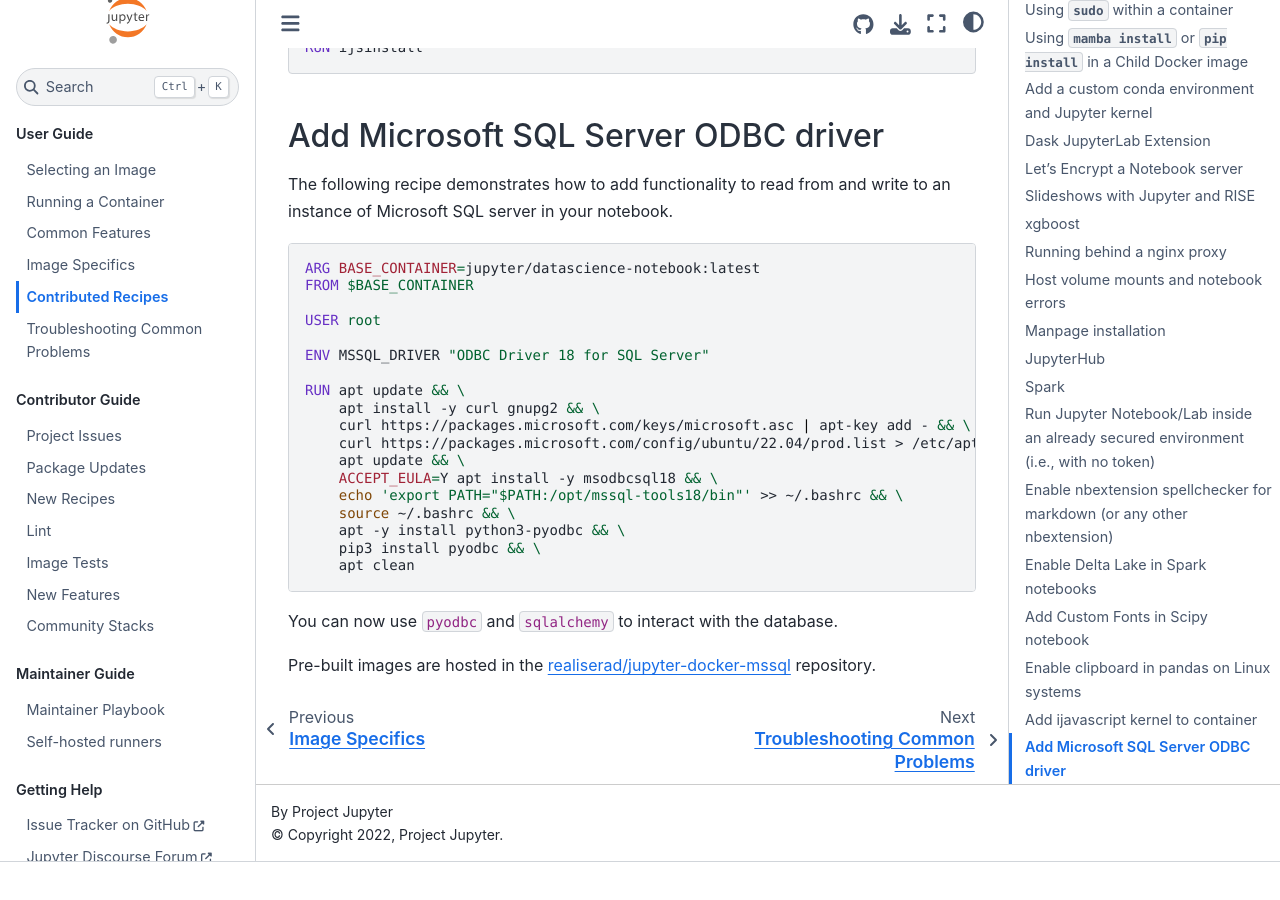
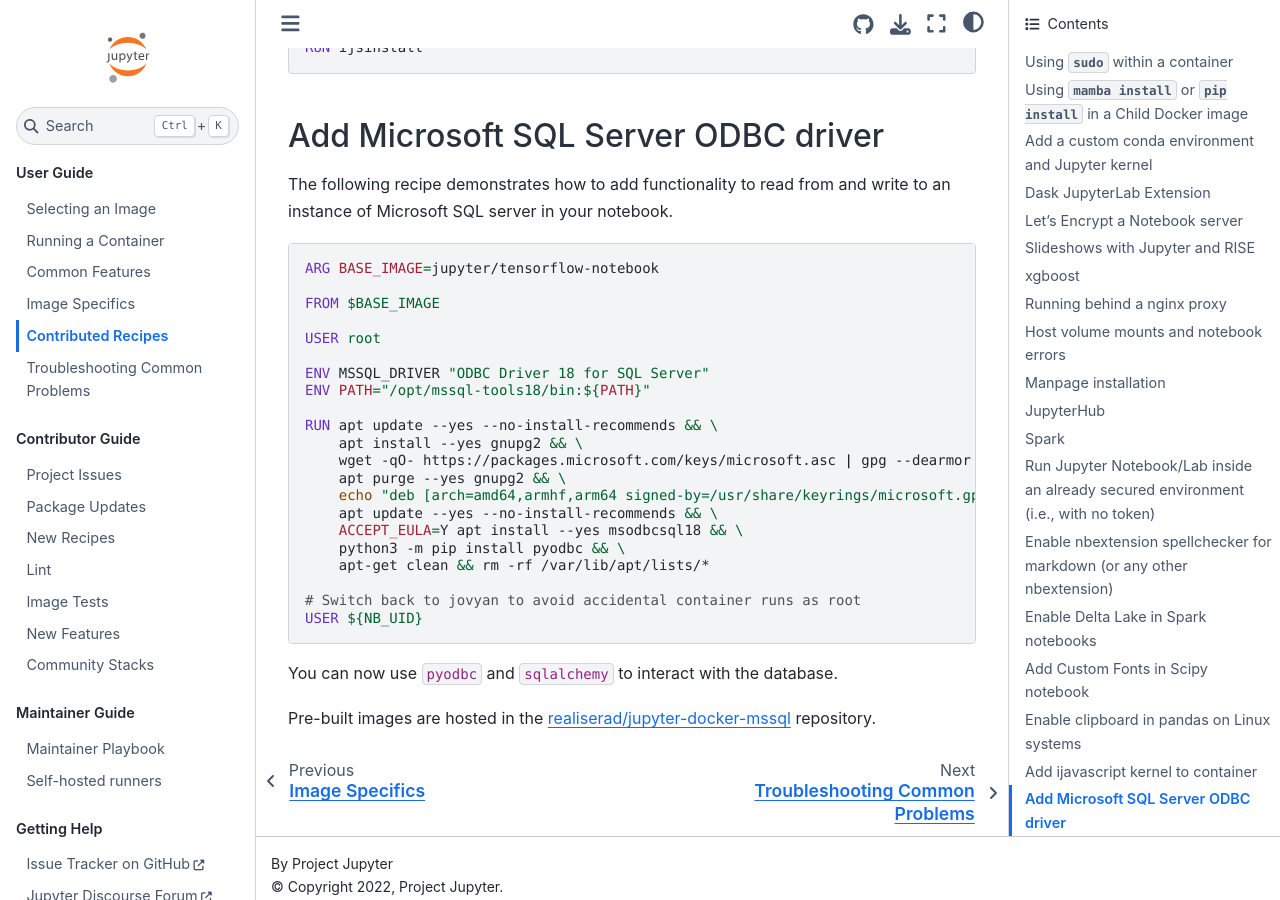
Before and after one commit to jupyter/docker-stacks, a Sphinx documentation site: the page built from docs/using/recipes.md, in a window 1280 px wide and 900 px high, scrolled down 12575 px. Built offline with Sphinx 7.4.7 and the Sphinx Book theme 1.1.4, drawn with Linux system fonts in a browser that asks for light colours; before the commit the page ends 13437 px from its top, so only the background shows below that.

Commit message:
Get rid of apt-key, only install what's needed and clean up properly

````diff
--- a/docs/using/recipes.md
+++ b/docs/using/recipes.md
@@ -587,24 +587,27 @@
 The following recipe demonstrates how to add functionality to read from and write to an instance of Microsoft SQL server in your notebook.
 
 ```dockerfile
-ARG BASE_CONTAINER=jupyter/datascience-notebook:latest
-FROM $BASE_CONTAINER
+ARG BASE_IMAGE=jupyter/tensorflow-notebook
+
+FROM $BASE_IMAGE
 
 USER root
 
 ENV MSSQL_DRIVER "ODBC Driver 18 for SQL Server"
+ENV PATH="/opt/mssql-tools18/bin:${PATH}"
 
-RUN apt update && \
-    apt install -y curl gnupg2 && \
-    curl https://packages.microsoft.com/keys/microsoft.asc | apt-key add - && \
-    curl https://packages.microsoft.com/config/ubuntu/22.04/prod.list > /etc/apt/sources.list.d/mssql-release.list && \
-    apt update && \
-    ACCEPT_EULA=Y apt install -y msodbcsql18 && \
-    echo 'export PATH="$PATH:/opt/mssql-tools18/bin"' >> ~/.bashrc && \
-    source ~/.bashrc && \
-    apt -y install python3-pyodbc && \
-    pip3 install pyodbc && \
-    apt clean
+RUN apt update --yes --no-install-recommends && \
+    apt install --yes gnupg2 && \
+    wget -qO- https://packages.microsoft.com/keys/microsoft.asc | gpg --dearmor > /usr/share/keyrings/microsoft.gpg && \
+    apt purge --yes gnupg2 && \
+    echo "deb [arch=amd64,armhf,arm64 signed-by=/usr/share/keyrings/microsoft.gpg] https://packages.microsoft.com/ubuntu/22.04/prod jammy main" > /etc/apt/sources.list.d/microsoft.list && \
+    apt update --yes --no-install-recommends && \
+    ACCEPT_EULA=Y apt install --yes msodbcsql18 && \
+    python3 -m pip install pyodbc && \
+    apt-get clean && rm -rf /var/lib/apt/lists/*
+
+# Switch back to jovyan to avoid accidental container runs as root
+USER ${NB_UID}
 ```
 
 You can now use `pyodbc` and `sqlalchemy` to interact with the database.
````
